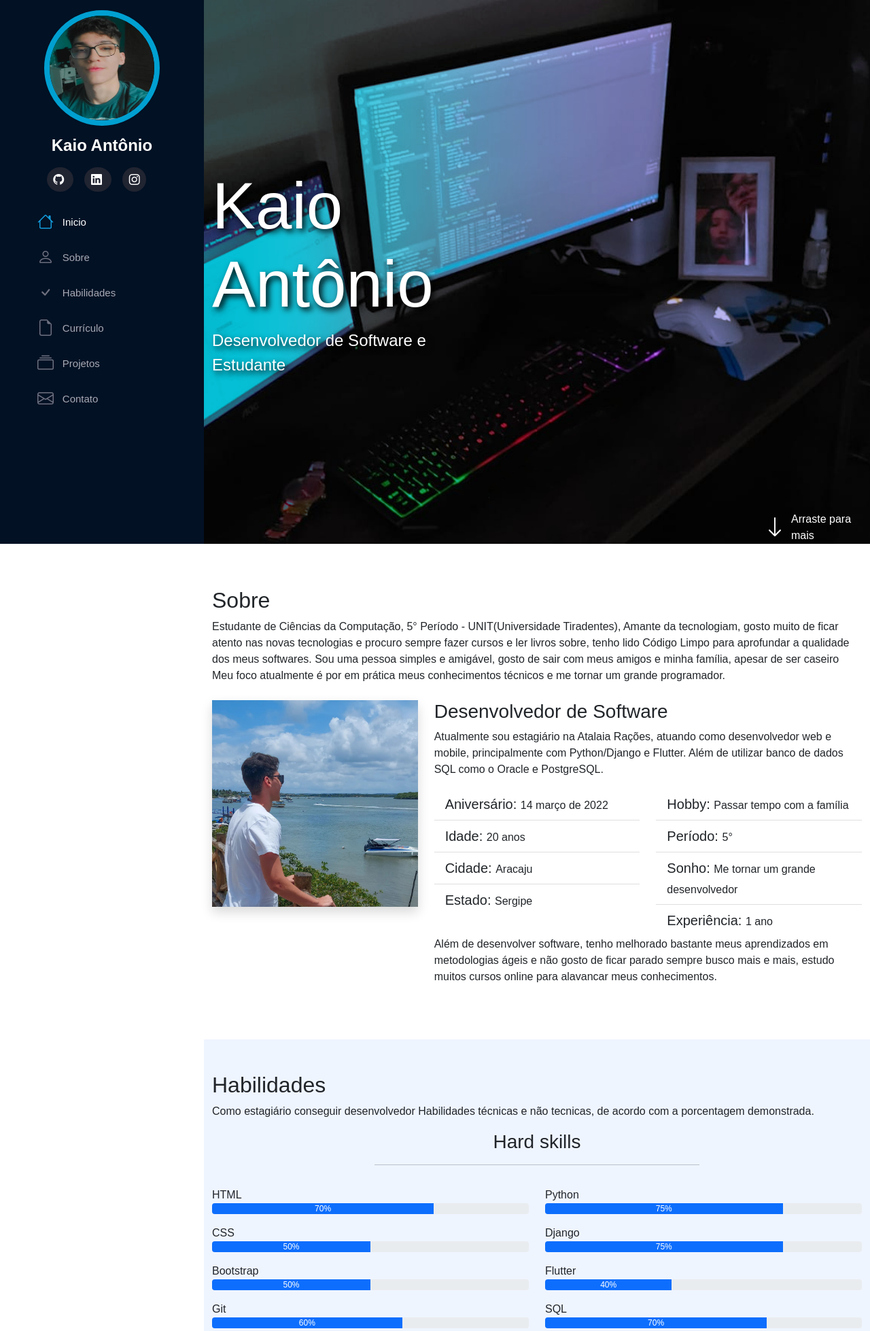
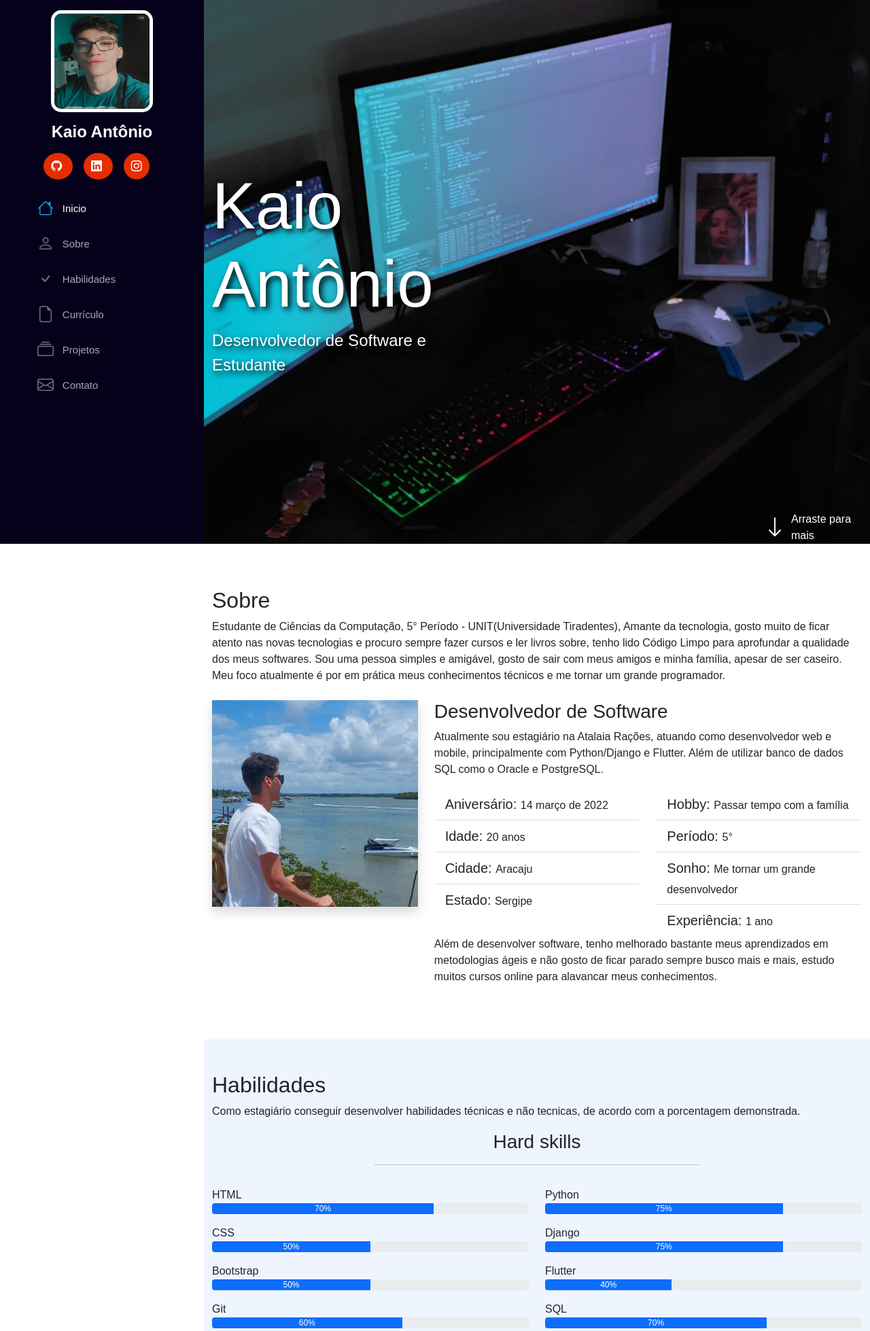
Before and after one commit to KaioAntonio/PortfilioKaio, a Django app: page / in a window 1280 px wide. Shown: the top 1958 px of the page at 68% size. Run offline with Django 4.2, Linux system fonts and the light colour scheme; some libraries are stand-ins or nearby versions.

Commit message:
Concertando erros de ortografia

```diff
--- a/portfolio/static/css/style.css
+++ b/portfolio/static/css/style.css
@@ -1,4 +1,20 @@
 @import url('https://fonts.googleapis.com/css2?family=Poppins&display=swap');
+
+
+@keyframes changeBackgroundColor {
+    0% {
+      background-color: #3cff00;
+    }
+    35% {
+      background-color: #ff0d00;
+    }
+    75% {
+      background-color: #0004ff;
+    }
+    100% {
+        background-color: #3cff00;
+      }
+  }
 
 html,body{
     font-family: Ubuntu, Arial;
@@ -11,7 +27,7 @@ html,body{
     top: 0;
     left: 0;
     bottom: 0;
-    background: #021124;
+    background: #06011b;
     overflow-y: auto;
     width: 300px;
     transition: all ease-in-out 0.5s;
@@ -23,10 +39,10 @@ html,body{
 #header .profile img{
     margin: 15px auto;
     display: block;
-    width: 170px;
-    height: 170px;
-    border: 8px solid #00a0d1;
-    border-radius: 50%;
+    width: 150px;
+    height: 150px;
+    border: 5px solid #ffffff;
+    border-radius: 10%;
 
 }
 
@@ -44,7 +60,8 @@ html,body{
     font-size: 1rem;
     background: #212431;
     color: white;
-    padding: 0.6rem;
+    animation: changeBackgroundColor 3s infinite;
+    padding: 0.7rem;
     margin-right: 1rem;
     border-radius: 50%;
     transition: 0.3s;
@@ -52,7 +69,7 @@ html,body{
 }
 
 #header .profile .social-links a:hover{
-    background: #149ddd;
+    background: #d900e0;
 }
 
 .nav-menu{
@@ -256,41 +273,3 @@ i.menu-mobile {
     margin-bottom: -35px;
 
 }
-
-
-/* Animação */
-
-[data-anime] {
-    opacity: 0;
-    transition: 1;
-}
-
-[data-anime="down"]{
-    transform: translate3d(0,-100%,0);
-}
-
-[data-anime="up"]{
-    transform: translate3d(0,100%,0);
-}
-[data-anime="left"]{
-    transform: translate3d(-100%,0px,0);
-}
-[data-anime="right"]{
-    transform: translate3d(50px,0,0);
-}
-
-[data-anime].animate {
-    opacity: 1;
-    transform: translate3d(0,0,0);
-}
-
-@media (max-width: 1860px){
-    .carousel-control-prev{
-        margin-left: 0;
-    }
-
-    .carousel-control-next{
-        margin-right: 0;
-    }
-
-}
--- a/portfolio/static/js/script.js
+++ b/portfolio/static/js/script.js
@@ -23,27 +23,3 @@ navItem.forEach(item => {
         }
     })
 })
-
-//Animar itens
-
-
-const item = document.querySelectorAll("[data-anime]");
-
-const animeScroll = () => {
-
-    const windowTop = window.pageYOffset + window.innerHeight * 0.85;
-    item.forEach(element => {
-        if(windowTop > element.offsetTop) {
-            element.classList.add("animate");
-        }
-
-    });
-
-
-};
-
-animeScroll();
-
-window.addEventListener("scroll", () => {
-    animeScroll();
-})
--- a/portfolio/templates/index.html
+++ b/portfolio/templates/index.html
@@ -90,11 +90,11 @@
                     <h2 class="pt-3">Sobre</h2>
                     <p class="text-justify">Estudante de Ciências da Computação, 5° Período - UNIT(Universidade
                         Tiradentes),
-                        Amante da tecnologiam, gosto muito de ficar atento nas novas tecnologias e procuro
+                        Amante da tecnologia, gosto muito de ficar atento nas novas tecnologias e procuro
                         sempre fazer cursos e ler livros sobre, tenho lido Código Limpo para aprofundar a qualidade
                         dos meus softwares.
                         Sou uma pessoa simples e amigável, gosto de sair com meus amigos e minha família, apesar de ser
-                        caseiro
+                        caseiro.
                         Meu foco atualmente é por em prática meus conhecimentos técnicos e me tornar um grande
                         programador. </p>
                 </div>
@@ -169,7 +169,7 @@
 
                 <h2 class="pt-5">Habilidades</h2>
                 <p>
-                    Como estagiário conseguir desenvolvedor Habilidades técnicas e não tecnicas,
+                    Como estagiário conseguir desenvolver habilidades técnicas e não tecnicas,
                     de acordo com a porcentagem demonstrada.
                 </p>
 
@@ -329,7 +329,7 @@
                                                 Api utilizando Flask
                                             </p>
                                             <div class="d-flex justify-content-center">
-                                                <a href="https://github.com/KaioAntonio/preco_bitcoin" target="_blank"
+                                                <a href="https://github.com/KaioAntonio/API_FLASK" target="_blank"
                                                     class="btn btn-outline-primary">
                                                     <i class="bi bi-github"></i>
                                                 </a>
```
